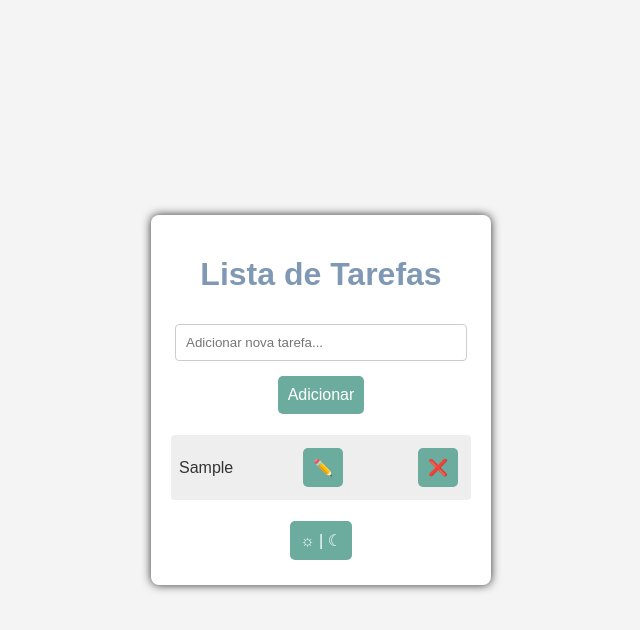
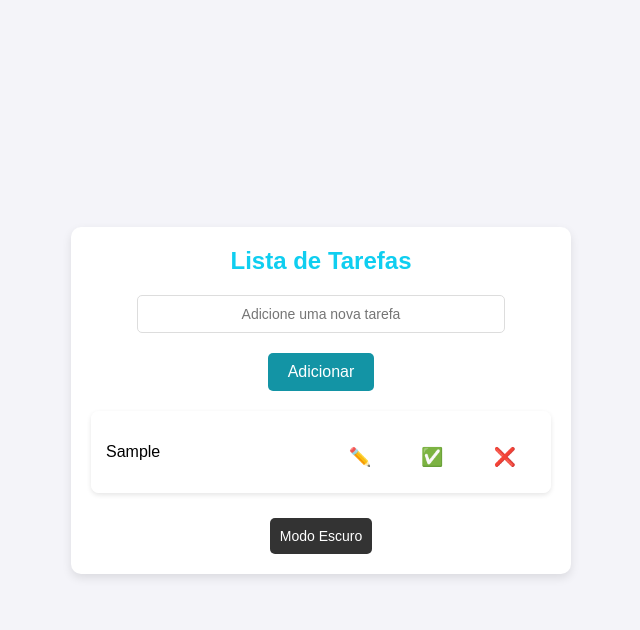
Before and after one commit to oblipix/todolist-PlayerUm, a plain HTML site: page index.html in a window 1280 px wide. Both pictures are taken after typing "Sample" into the empty fields and a click on the button "Adicionar". Shown: the whole page, without its empty margins (319-959 px from the left). Drawn offline with Linux system fonts and the light colour scheme.

Commit message:
to do list

```diff
--- a/index.html
+++ b/index.html
@@ -1,5 +1,5 @@
 <!DOCTYPE html>
-<html lang="pt-BR">
+<html lang="pt-br">
 <head>
   <meta charset="UTF-8">
   <meta name="viewport" content="width=device-width, initial-scale=1.0">
@@ -9,11 +9,12 @@
 <body>
   <div class="container">
     <h1>Lista de Tarefas</h1>
-        <input type="text" id="task-input" placeholder="Adicionar nova tarefa...">
-        <button id="add-task-btn">Adicionar</button>
-        <ul id="task-list"></ul>
-        <button id="toggle-theme-btn">☼ | ☾</button>
+    <input type="text" id="taskInput" placeholder="Adicione uma nova tarefa">
+    <button id="addTaskBtn">Adicionar</button>
+    <ul id="taskList"></ul>
+    <button id="toggleTheme">Modo Escuro</button>
   </div>
+
   <script src="script.js"></script>
 </body>
 </html>
--- a/script.js
+++ b/script.js
@@ -1,89 +1,67 @@
-// Selecionando elementos do DOM
-const taskInput = document.getElementById("task-input");
-const taskList = document.getElementById("task-list");
-const addTaskBtn = document.getElementById("add-task-btn");
-const toggleThemeBtn = document.getElementById("toggle-theme-btn");
+const taskInput = document.getElementById('taskInput');
+const addTaskBtn = document.getElementById('addTaskBtn');
+const taskList = document.getElementById('taskList');
+const toggleThemeBtn = document.getElementById('toggleTheme');
 
-// Carregar tarefas do localStorage
-function loadTasks() {
-    const tasks = JSON.parse(localStorage.getItem("tasks")) || [];
-    tasks.forEach(task => addTaskToDOM(task.text, task.completed));
+let tasks = JSON.parse(localStorage.getItem('tasks')) || [];
+
+function renderTasks() {
+  taskList.innerHTML = '';
+  tasks.forEach((task, index) => {
+    const li = document.createElement('li');
+    li.classList.toggle('completed', task.completed);
+
+    li.innerHTML = `
+      <span class="task-text">${task.text}</span>
+      <div class="buttons">
+        <button class="editBtn">✏️</button>
+        <button class="completeBtn">${task.completed ? '✔️' : '✅'}</button>
+        <button class="deleteBtn">❌</button>
+      </div>
+    `;
+
+    li.querySelector('.editBtn').addEventListener('click', () => editTask(index));
+    li.querySelector('.completeBtn').addEventListener('click', () => markAsCompleted(index));
+    li.querySelector('.deleteBtn').addEventListener('click', () => deleteTask(index));
+
+    taskList.appendChild(li);
+  });
+
+  localStorage.setItem('tasks', JSON.stringify(tasks));
 }
 
-// Salvar tarefas no localStorage
-function saveTasks() {
-    const tasks = [];
-    document.querySelectorAll(".task").forEach(task => {
-        tasks.push({ text: task.querySelector("span").textContent, completed: task.classList.contains("completed") });
-    });
-    localStorage.setItem("tasks", JSON.stringify(tasks));
+function addTask() {
+  const taskText = taskInput.value.trim();
+  if (taskText) {
+    tasks.push({ text: taskText, completed: false });
+    taskInput.value = '';
+    renderTasks();
+  }
 }
 
-// Adicionar tarefa ao DOM
-function addTaskToDOM(text, completed = false) {
-    const li = document.createElement("li");
-    li.classList.add("task");
-    if (completed) li.classList.add("completed");
-
-    const span = document.createElement("span");
-    span.textContent = text;
-    span.addEventListener("click", () => {
-        li.classList.toggle("completed");
-        saveTasks();
-    });
-
-    const editBtn = document.createElement("button");
-    editBtn.textContent = "✏️";
-    editBtn.addEventListener("click", () => editTask(span));
-
-    const deleteBtn = document.createElement("button");
-    deleteBtn.textContent = "❌";
-    deleteBtn.addEventListener("click", () => {
-        li.remove();
-        saveTasks();
-    });
-
-    li.append(span, editBtn, deleteBtn);
-    taskList.appendChild(li);
-    saveTasks();
+function markAsCompleted(index) {
+  tasks[index].completed = !tasks[index].completed;
+  renderTasks();
 }
 
-// Editar tarefa
-function editTask(span) {
-    const newText = prompt("Editar tarefa:", span.textContent);
-    if (newText !== null) {
-        span.textContent = newText;
-        saveTasks();
-    }
+function deleteTask(index) {
+  tasks.splice(index, 1);
+  renderTasks();
 }
 
-// Adicionar nova tarefa
-addTaskBtn.addEventListener("click", () => {
-    if (taskInput.value.trim() !== "") {
-        addTaskToDOM(taskInput.value.trim());
-        taskInput.value = "";
-    }
-});
-
-taskInput.addEventListener("keypress", (e) => {
-    if (e.key === "Enter" && taskInput.value.trim() !== "") {
-        addTaskToDOM(taskInput.value.trim());
-        taskInput.value = "";
-    }
-});
-
-// Alternar tema claro/escuro
-function toggleTheme() {
-    document.body.classList.toggle("dark-mode");
-    localStorage.setItem("theme", document.body.classList.contains("dark-mode") ? "dark" : "light");
+function editTask(index) {
+  const newText = prompt('Edite a tarefa:', tasks[index].text);
+  if (newText) {
+    tasks[index].text = newText;
+    renderTasks();
+  }
 }
 
-toggleThemeBtn.addEventListener("click", toggleTheme);
-
-// Aplicar tema salvo
-if (localStorage.getItem("theme") === "dark") {
-    document.body.classList.add("dark-mode");
+function toggleTheme() {
+  document.body.classList.toggle('dark-mode');
 }
 
-// Inicializar tarefas
-loadTasks();
+addTaskBtn.addEventListener('click', addTask);
+toggleThemeBtn.addEventListener('click', toggleTheme);
+
+renderTasks();
--- a/styles.css
+++ b/styles.css
@@ -1,96 +1,146 @@
+* {
+    margin: 0;
+    padding: 0;
+    box-sizing: border-box;
+  }
+
   body {
-    font-family: Arial, sans-serif;
-    background-color: #f4f4f4;
-    color: #333;
+    font-family: 'Arial', sans-serif;
+    background-color: #f4f4f9;
     display: flex;
     justify-content: center;
     align-items: center;
-    height: 100vh;
-    margin: 0;
-    transition: background 0.3s, color 0.3s;
+    min-height: 100vh;
+    transition: background-color 0.3s;
   }
 
   .container {
-    background: white;
+    width: 100%;
+    max-width: 500px;
+    background-color: #fff;
     padding: 20px;
-    border-radius: 8px;
-    box-shadow: 0 0 10px rgba(0, 0, 0, 0.808);
+    border-radius: 10px;
+    box-shadow: 0 4px 10px rgba(0, 0, 0, 0.1);
     text-align: center;
-    width: 300px;
   }
 
-input {
-    width: 90%;
-    padding: 10px;
-    margin: 10px 0;
-    border: 1px solid #ccc;
-    border-radius: 4px;
-    transition:cubic-bezier(1, 0, 0, 1);
-
+  h1 {
+    font-size: 24px;
+    color: #0fcef0;
+    margin-bottom: 20px;
   }
 
-input:focus {
+  input[type="text"] {
+    align-items: center;
+    text-align: center;
+    width: 80%;
+    padding: 10px;
+    border-radius: 5px;
+    border: 1px solid #ddd;
+    margin-bottom: 10px;
+    font-size: 14px;
+    transition: border-color 0.3s;
+  }
+
+  input[type="text"]:focus {
+    border-color: none;
     outline: none;
-    border-color: #7f98b3
+    box-shadow: 0 0 5px #000000;
   }
 
   button {
-    padding: 10px;
-    border: none;
+    padding: 10px 20px;
     border-radius: 5px;
-    cursor: pointer;
-    background: #6bac9e;
+    background-color: #1394a5;
     color: white;
     font-size: 16px;
-    margin: 5px;
-    transition: background 0.3s;
+    border: none;
+    cursor: pointer;
+    transition: background-color 0.3s;
+    margin-top: 10px;
   }
 
   button:hover {
-    background: #7f98b3;
+    background-color: #16bbe4;
   }
 
   ul {
-    list-style: none;
+    list-style-type: none;
     padding: 0;
-    color: #333;
+    margin-top: 20px;
+  }
+
+  li {
+    background-color: #ffffffe3;
+    padding: 15px;
+    margin: 5px 0;
+    border-radius: 8px;
+    display: flex;
+    justify-content: space-between;
+    align-items: center;
+    transition: transform 0.3s ease-in-out;
+    box-shadow: 0 2px 5px rgba(0, 0, 0, 0.1);
+  }
+
+  li:hover {
+    transform: scale(1.03);
+  }
+
+  li.completed {
+    background-color: #7eb9b650;
+    text-decoration: line-through;
+  }
+
+  li .buttons {
+    display: flex;
+    gap: 10px;
+    justify-content: flex-end;
+  }
+
+  button.editBtn, button.completeBtn, button.deleteBtn {
+    background-color: transparent;
+    border: none;
+    font-size: 18px;
+    cursor: pointer;
   }
 
 
-h1{
-    color: #7f98b3;
+
+
+  #toggleTheme {
+    background-color: #333;
+    color: #fff;
+    border: none;
+    padding: 10px;
+    font-size: 14px;
+    border-radius: 5px;
+    margin-top: 20px;
+    cursor: pointer;
+    transition: background-color 0.3s;
   }
 
-
-.task {
-    display: flex;
-    justify-content: space-between;
-    align-items: center;
-    background: #eee;
-    padding: 8px;
-    margin: 5px 0;
-    border-radius: 4px;
-    transition: background 0.3s;
+  #toggleTheme:hover {
+    background-color: #555;
   }
 
-.task.completed span {
-    text-decoration: line-through;
-    color: gray;
+  body.dark-mode {
+    background-color: #333;
+    color: #fff;
   }
 
-.dark-mode {
-    background-color: #333;
-    color: white;
+  body.dark-mode .container {
+    background-color: #444;
   }
 
-.dark-mode .container {
-    background: #444;
+  body.dark-mode li {
+    background-color: #555;
   }
 
-.dark-mode button {
-    background: #555;
+  body.dark-mode button {
+    background-color: none;
+    color: #fff;
   }
 
-.dark-mode button:hover {
-    background: #777;
+  body.dark-mode button:hover {
+    background-color: none;
   }
```
Lines whose indentation alone changed are shown as unchanged.
